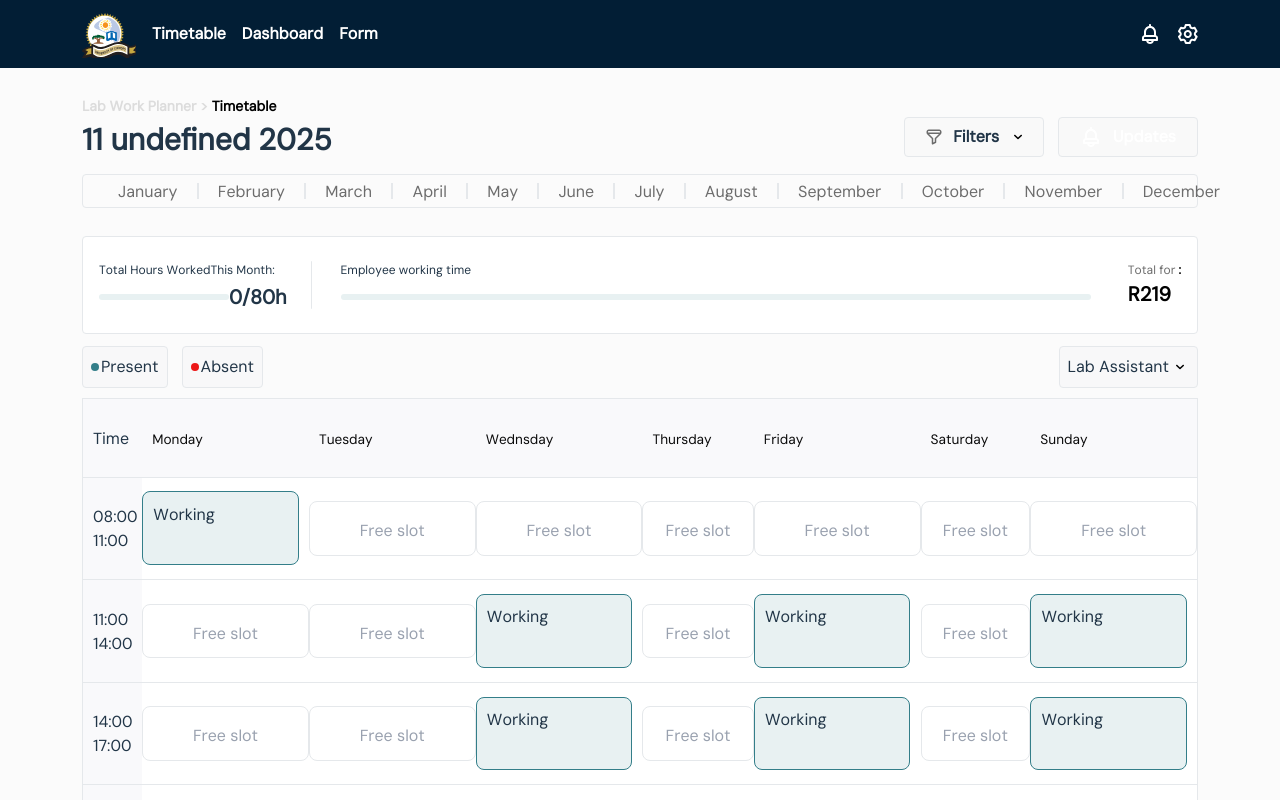
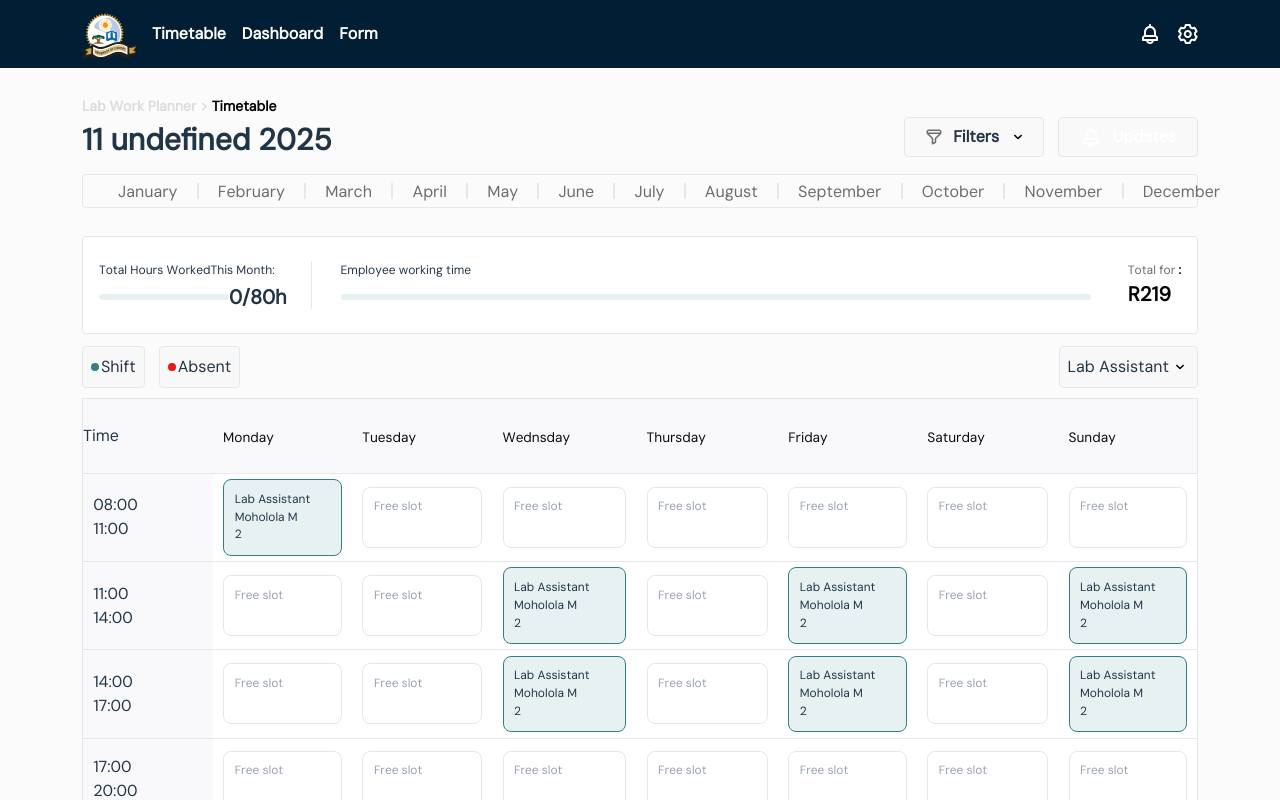
Before and after one commit to mothibimalebana/lab-work-planner, a React (Vite) app: page /Timetable in a window 1280 px wide. Shown: the top 800 px of the page. Built offline with nearby package versions, Linux system fonts and the light colour scheme.

Commit message:
feat: lab timetable is complete

```diff
--- a/src/components/Breadcrumbs.tsx
+++ b/src/components/Breadcrumbs.tsx
@@ -1,6 +1,12 @@
 import { dropDownIcon, filterIcon, greenEllipseIcon, hourMilestone, notificationIcon, redEllipseIcon, salaryMilestone } from "../assets/svg/SVG";
 
-const BreadCrumbs = ({hours = 0 }) => {
+interface BreadCrumbsProps {
+    hours?: number;
+    setMode: (mode: string) => void;
+    mode: string;
+}
+
+const BreadCrumbs = ({ hours = 0, setMode, mode }: BreadCrumbsProps) => {
     const months = ['January', 'February', 'March', 'April', 'May', 'June', 'July', 'August', 'September', 'October', 'November', 'December']
     const today = new Date();
     const date = today.toLocaleDateString();
@@ -8,6 +14,14 @@ const BreadCrumbs = ({hours = 0 }) => {
     const mm = months[Number(date.slice(3,5)) - 1];
     const yyyy = date.slice(6);
     const dateString = dd + ' ' + ' ' + mm + ' '  + yyyy
+
+    const changeMode = () => {
+        if (mode === 'Lab Assistant') {
+            setMode('Bookings');
+        } else {
+            setMode('Lab Assistant');
+        }
+    }
 
     return (
         <div className="md:breadCrumbs flex flex-col px-[5.12rem] h-full w-full">
@@ -57,7 +71,7 @@ const BreadCrumbs = ({hours = 0 }) => {
                 <div className="attendanceChips flex gap-3.5">
                     <div className="present rounded-sm flex bg-[#F8F8F9] border border-solid border-[#E5E8EB] p-2 items-center gap-0.5">
                         <div className="icon">{greenEllipseIcon.element}</div>
-                        <p>Present</p>
+                        <p>Shift</p>
                     </div>
                     <div className="absent rounded-sm flex bg-[#F8F8F9] border border-solid border-[#E5E8EB] p-2 items-center gap-0.5">
                         <div className="icon">{redEllipseIcon.element}</div>
@@ -66,8 +80,8 @@ const BreadCrumbs = ({hours = 0 }) => {
                 </div>
                 <div className="mode items-center">
                     <div className="mode rounded-sm flex bg-[#F8F8F9] border border-solid border-[#E5E8EB] p-2 items-center gap-0.5">
-                        <p>Lab Assistant</p>
-                        <div className="dropDown">{dropDownIcon.element}</div>
+                        <p>{mode}</p>
+                        <div className="dropDown" onClick={changeMode}>{dropDownIcon.element}</div>
                     </div>
                 </div>
             </div>
--- a/src/components/Primitive.tsx
+++ b/src/components/Primitive.tsx
@@ -3,7 +3,7 @@
 const Primitive = (  ) => {
     const schedule = [
         [
-          { shift: true, attended: true },
+          { shift: true, attended: true, supervisor: 'Moholola M', lab: 2},
           { shift: false, attended: false },
           { shift: false, attended: false },
           { shift: false, attended: false },
@@ -14,20 +14,20 @@ const Primitive = (  ) => {
         [
           { shift: false, attended: false },
           { shift: false, attended: false },
-          { shift: true, attended: true },
+          { shift: true, attended: true, supervisor: 'Moholola M', lab: 2},
           { shift: false, attended: false },
-          { shift: true, attended: true },
+          { shift: true, attended: true, supervisor: 'Moholola M', lab: 2},
           { shift: false, attended: false },
-          { shift: true, attended: true }
+          { shift: true, attended: true, supervisor: 'Moholola M', lab: 2}
         ],
         [
           { shift: false, attended: false },
           { shift: false, attended: false },
-          { shift: true, attended: true },
+          { shift: true, attended: true, supervisor: 'Moholola M', lab: 2},
           { shift: false, attended: false },
-          { shift: true, attended: true },
+          { shift: true, attended: true, supervisor: 'Moholola M', lab: 2},
           { shift: false, attended: false },
-          { shift: true, attended: true }
+          { shift: true, attended: true, supervisor: 'Moholola M', lab: 2}
         ],
         [
           { shift: false, attended: false },
@@ -55,7 +55,7 @@ const Primitive = (  ) => {
             <table className="w-full rounded-md border border-solid border-[#E5E8EB] bg-white">
                 <tbody>
                     <tr className="rounded-lg border-b border-b-solid border-b-[#E5E8EB]">
-                    <th className="w-[2.13rem] bg-[rgba(236,236,240,0.30)] p-[1.73425rem_0.01363rem_1.61369rem_0.62906rem] text-left font-normal">Time</th>
+                    <th className="w-[2.13rem] bg-[rgba(236,236,240,0.30)]  text-left font-normal">Time</th>
                         <th className="bg-[rgba(236,236,240,0.30)] text-[#0A0A0A] font-dm-sans text-[0.85163rem] not-italic font-normal leading-[1.27744rem] w-8.5 h-[2.59031rem] p-[0.69194rem_6.81881rem_0.58588rem_0.63869rem] text-left pl-[0.63rem] pr-[2.21rem] pt-[1.73rem] pb-[1.61rem]">Monday</th>
                         <th className="bg-[rgba(236,236,240,0.30)] text-[#0A0A0A] font-dm-sans text-[0.85163rem] not-italic font-normal leading-[1.27744rem] w-8.5 h-[2.59031rem] p-[0.69194rem_6.81881rem_0.58588rem_0.63869rem] text-left pl-[0.63rem] pr-[2.21rem] pt-[1.73rem] pb-[1.61rem]">Tuesday</th>
                         <th className="bg-[rgba(236,236,240,0.30)] text-[#0A0A0A] font-dm-sans text-[0.85163rem] not-italic font-normal leading-[1.27744rem] w-8.5 h-[2.59031rem] p-[0.69194rem_6.81881rem_0.58588rem_0.63869rem] text-left pl-[0.63rem] pr-[2.21rem] pt-[1.73rem] pb-[1.61rem]">Wednsday</th>
@@ -65,25 +65,25 @@ const Primitive = (  ) => {
                         <th className="bg-[rgba(236,236,240,0.30)] text-[#0A0A0A] font-dm-sans text-[0.85163rem] not-italic font-normal leading-[1.27744rem] w-8.5 h-[2.59031rem] p-[0.69194rem_6.81881rem_0.58588rem_0.63869rem] text-left pl-[0.63rem] pr-[2.21rem] pt-[1.73rem] pb-[1.61rem]">Sunday</th>
                     </tr>
                     <tr className="rounded-lg border-b border-b-solid border-b-[#E5E8EB]">
-                        <td className="w-[2.13rem] bg-[rgba(236,236,240,0.30)] p-[1.73425rem_0.01363rem_1.61369rem_0.62906rem] text-left font-normal">08:00 <br />11:00</td>
-                        {schedule[0].map((shift) => shift.shift ? <td><div className="working flex p-[0.64rem] rounded-lg border border-solid border-[#337E89] bg-[rgba(142,184,190,0.20)] w-[9.79344rem] h-[4.61288rem]"><div className="cell w-full">Working</div></div></td> : <td><div className="freeSlot text-center p-[1.0645rem_0.42581rem] text-[#99A1AF] w-[9.79344rem] h-[3.40644rem] rounded-lg border border-solid border-[#E5E8EB] cell w-full">Free slot</div></td>)}
+                        <td className="w-[2.13rem] bg-[rgba(236,236,240,0.30)]  text-left font-normal">08:00 <br />11:00</td>
+                        {schedule[0].map((shift) => shift.shift ? <td className="mx-auto"><div className="working h-full flex  rounded-lg border border-solid border-[#337E89] bg-[rgba(142,184,190,0.20)]"><div className="cell p-[0.65rem] text-[0.74513rem]"> <h6>Lab Assistant</h6> <p>{shift.supervisor}</p> <p>{shift.lab}</p> </div></div></td> : <td><div className="freeSlot h-[80%] text-left text-[#99A1AF] rounded-lg border border-solid border-[#E5E8EB] cell p-[0.65rem] text-[0.74513rem]">Free slot</div></td>)}
                     </tr>
                     <tr className="rounded-lg border-b border-b-solid border-b-[#E5E8EB]">
-                        <td className="w-[2.13rem] bg-[rgba(236,236,240,0.30)] p-[1.73425rem_0.01363rem_1.61369rem_0.62906rem] text-left font-normal">11:00 <br />14:00</td>
-                        {schedule[1].map((shift) => shift.shift ? <td><div className="working flex p-[0.64rem] rounded-lg border border-solid border-[#337E89] bg-[rgba(142,184,190,0.20)] w-[9.79344rem] h-[4.61288rem]"><div className="cell w-full">Working</div></div></td> : <td><div className="freeSlot text-center p-[1.0645rem_0.42581rem] text-[#99A1AF] w-[9.79344rem] h-[3.40644rem] rounded-lg border border-solid border-[#E5E8EB] cell w-full">Free slot</div></td>)}
+                        <td className="w-[2.13rem] bg-[rgba(236,236,240,0.30)]  text-left font-normal">11:00 <br />14:00</td>
+                        {schedule[1].map((shift) => shift.shift ? <td><div className="working h-full flex  rounded-lg border border-solid border-[#337E89] bg-[rgba(142,184,190,0.20)] "><div className="cell p-[0.65rem] text-[0.74513rem]"> <h6>Lab Assistant</h6> <p>{shift.supervisor}</p> <p>{shift.lab}</p> </div></div></td> : <td><div className="freeSlot h-[80%] text-left text-[#99A1AF] rounded-lg border border-solid border-[#E5E8EB] cell p-[0.65rem] text-[0.74513rem]">Free slot</div></td>)}
                     </tr>
                     <tr className="rounded-lg border-b border-b-solid border-b-[#E5E8EB]">
-                        <td className="w-[2.13rem] bg-[rgba(236,236,240,0.30)] p-[1.73425rem_0.01363rem_1.61369rem_0.62906rem] text-left font-normal">14:00 <br />17:00</td>
-                        {schedule[2].map((shift) => shift.shift ? <td><div className="working flex p-[0.64rem] rounded-lg border border-solid border-[#337E89] bg-[rgba(142,184,190,0.20)] w-[9.79344rem] h-[4.61288rem]"><div className="cell w-full">Working</div></div></td> : <td><div className="freeSlot text-center p-[1.0645rem_0.42581rem] text-[#99A1AF] w-[9.79344rem] h-[3.40644rem] rounded-lg border border-solid border-[#E5E8EB] cell w-full">Free slot</div></td>)}
+                        <td className="w-[2.13rem] bg-[rgba(236,236,240,0.30)]  text-left font-normal">14:00 <br />17:00</td>
+                        {schedule[2].map((shift) => shift.shift ? <td><div className="working h-full flex  rounded-lg border border-solid border-[#337E89] bg-[rgba(142,184,190,0.20)] "><div className="cell p-[0.65rem] text-[0.74513rem]"> <h6>Lab Assistant</h6> <p>{shift.supervisor}</p> <p>{shift.lab}</p> </div></div></td> : <td><div className="freeSlot h-[80%] text-left text-[#99A1AF] rounded-lg border border-solid border-[#E5E8EB] cell p-[0.65rem] text-[0.74513rem]">Free slot</div></td>)}
 
                     </tr>
                     <tr className="rounded-lg border-b border-b-solid border-b-[#E5E8EB]">
-                        <td className="w-[2.13rem] bg-[rgba(236,236,240,0.30)] p-[1.73425rem_0.01363rem_1.61369rem_0.62906rem] text-left font-normal">17:00 <br />20:00</td>
-                        {schedule[3].map((shift) => shift.shift ? <td><div className="cell w-full">Working</div></td> : <td><div className="freeSlot text-center p-[1.0645rem_0.42581rem] text-[#99A1AF] w-[9.79344rem] h-[3.40644rem] rounded-lg border border-solid border-[#E5E8EB] cell w-full">Free slot</div></td>)}
+                        <td className="w-[2.13rem] bg-[rgba(236,236,240,0.30)]  text-left font-normal">17:00 <br />20:00</td>
+                        {schedule[3].map((shift) => shift.shift ? <td><div className="cell p-[0.65rem] text-[0.74513rem]"> <h6>Lab Assistant</h6> <p>{shift.supervisor}</p> <p>{shift.lab}</p> </div></td> : <td><div className="freeSlot h-[80%] text-left text-[#99A1AF] rounded-lg border border-solid border-[#E5E8EB] cell p-[0.65rem] text-[0.74513rem]">Free slot</div></td>)}
                     </tr>
                     <tr className="rounded-lg border-b border-b-solid border-b-[#E5E8EB]">
-                        <td className="w-[2.13rem] bg-[rgba(236,236,240,0.30)] p-[1.73425rem_0.01363rem_1.61369rem_0.62906rem] text-left font-normal">20:00 <br />00:00</td>
-                        {schedule[4].map((shift) => shift.shift ? <td><div className="working flex p-[0.64rem] rounded-lg border border-solid border-[#337E89] bg-[rgba(142,184,190,0.20)] w-[9.79344rem] h-[4.61288rem]"><div className="cell w-full">Working</div></div></td> : <td><div className="freeSlot text-center p-[1.0645rem_0.42581rem] text-[#99A1AF] w-[9.79344rem] h-[3.40644rem] rounded-lg border border-solid border-[#E5E8EB] cell w-full">Free slot</div></td>)}
+                        <td className="w-[2.13rem] bg-[rgba(236,236,240,0.30)]  text-left font-normal">20:00 <br />00:00</td>
+                        {schedule[4].map((shift) => shift.shift ? <td><div className="working h-full flex  rounded-lg border border-solid border-[#337E89] bg-[rgba(142,184,190,0.20)] "><div className="cell p-[0.65rem] text-[0.74513rem]"> <h6>Lab Assistant</h6> <p>{shift.supervisor}</p> <p>{shift.lab}</p> </div></div></td> : <td><div className="freeSlot h-[80%] text-left text-[#99A1AF] rounded-lg border border-solid border-[#E5E8EB] cell p-[0.65rem] text-[0.74513rem]">Free slot</div></td>)}
                     </tr>
                 </tbody>
             </table>
--- a/src/index.css
+++ b/src/index.css
@@ -89,3 +89,10 @@ button:focus-visible {
 table {
   border-radius: 0.25rem;
 }
+
+td {
+  width: 9.79344rem;
+  height: 5.1288rem;
+  padding: 0.33869rem 0.63869rem;
+
+}
--- a/src/pages/Timetable.tsx
+++ b/src/pages/Timetable.tsx
@@ -1,10 +1,13 @@
+import { useState } from "react";
 import BreadCrumbs from "../components/Breadcrumbs"
 import Primitive from "../components/Primitive";
 
 const Timetable = () => {
+    const [mode, setMode] = useState('Lab Assistant');
+
     return(
         <div className="timetable">
-            <BreadCrumbs/>
+            <BreadCrumbs mode={mode} setMode={setMode}/>
             <Primitive/>
         </div>
     )
```
Also changed, not shown: src/components/Bookings.tsx (added).
